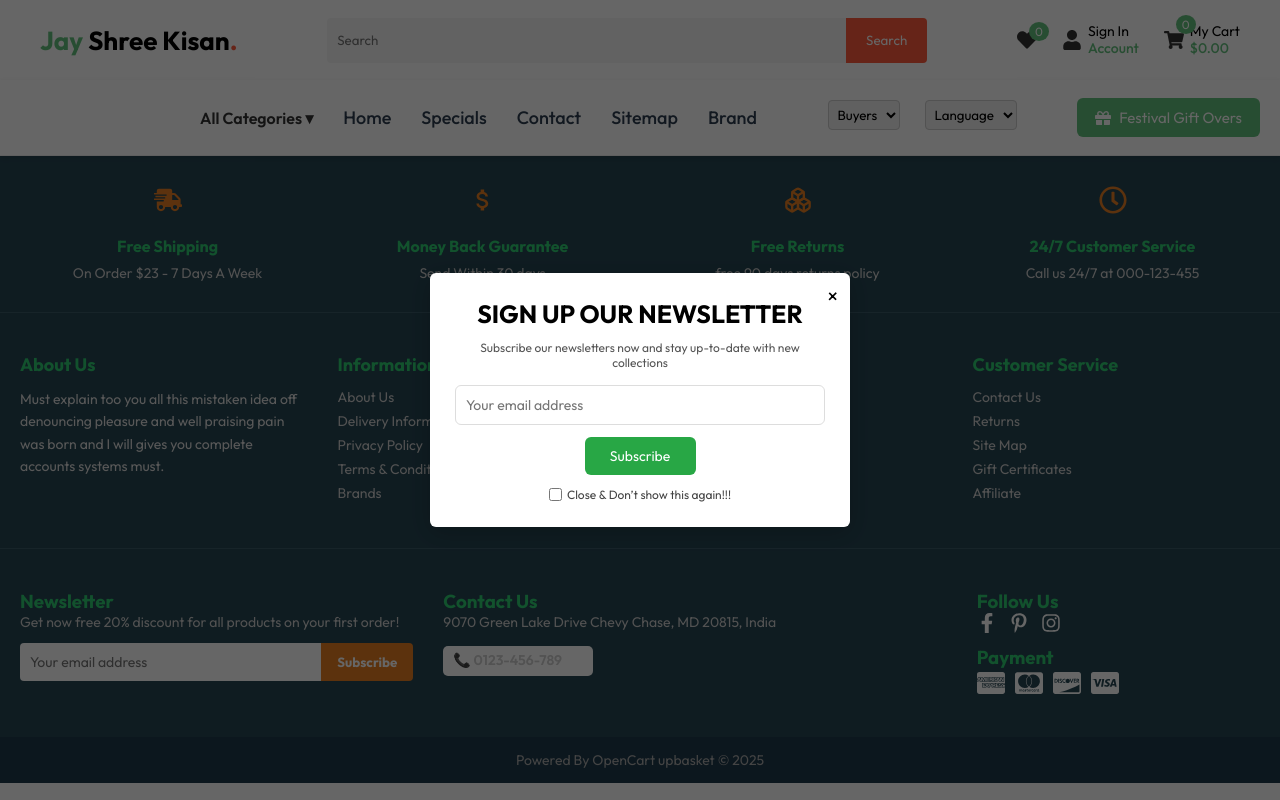
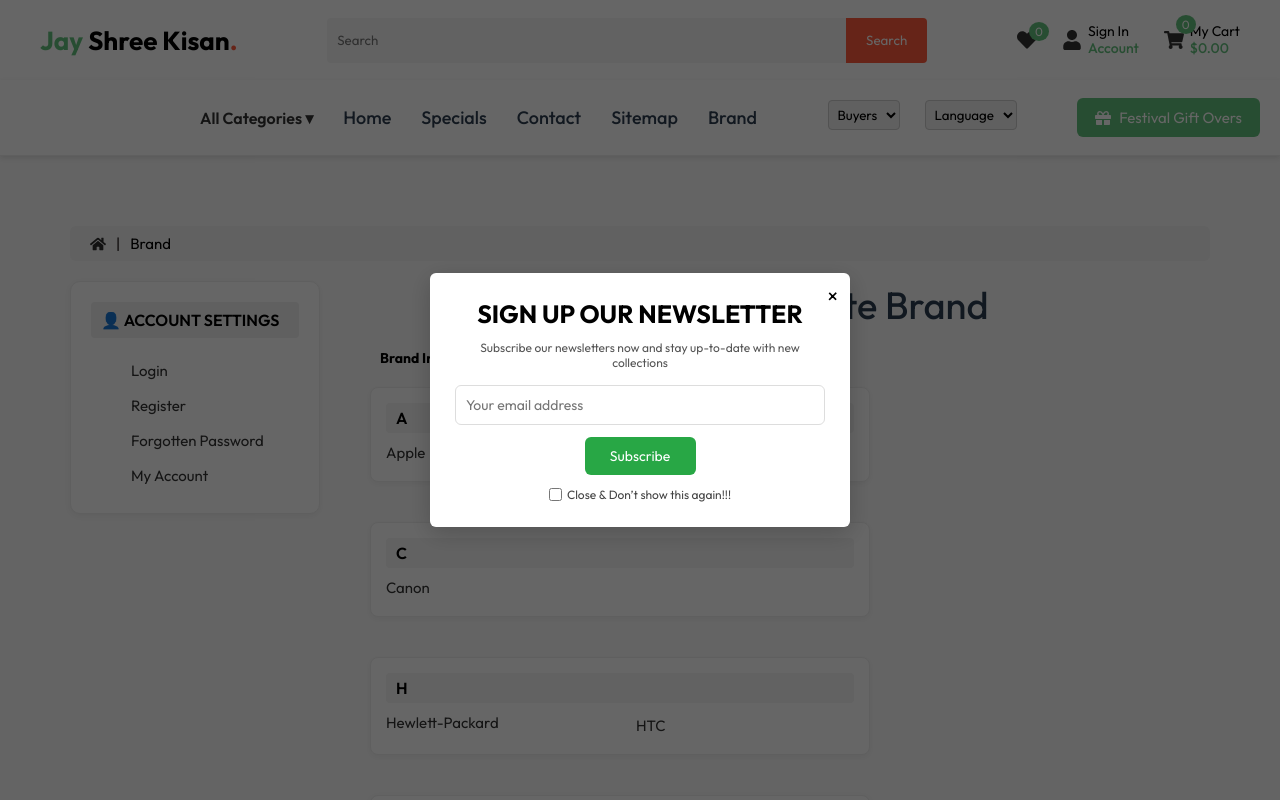
Before and after one commit to bhishmnarayan124-creator/Jay-Shree-Kishan, a React (Vite) app: page /brandPage in a window 1280 px wide. Shown: the top 800 px of the page. Built offline with nearby package versions, Linux system fonts and the light colour scheme.

Commit message:
dipanshu

```diff
--- a/src/App.jsx
+++ b/src/App.jsx
@@ -10,6 +10,7 @@
 import ProductPage from './component/ProductPage/ProductPage'
 import PopupModal from './component/PopupModal/PopupModal'
 import AccountPage from './component/AccountPage/AccountPage'
+import BrandPage from './component/brand/BrandPage'
 
 const App = () => {
   return (
@@ -22,7 +23,7 @@
       <Route path='/' element={<Home/>}/>
       <Route path='/contact' element={<Contact/>}/>
       <Route path='/productpage' element={<ProductPage/>}/>
-      <Route path='/accountPage' element={<AccountPage/>}/>
+      <Route path='/brandPage' element={<BrandPage/>}/>
      </Routes>
 
       <Footer/>
--- a/src/component/MenuBar/MenuBar.jsx
+++ b/src/component/MenuBar/MenuBar.jsx
@@ -68,7 +68,7 @@
         <li><a href="#">Specials</a></li>
         <li><Link to="/contact">Contact</Link></li>
         <li><a href="#">Sitemap</a></li>
-        <li><a href="#">Brand</a></li>
+        <li><Link to='/brandPage'> Brand</Link></li>
       </ul>
 
       <div className="product-header">
--- a/src/component/brand/BrandPage.css
+++ b/src/component/brand/BrandPage.css
@@ -31,8 +31,9 @@
 .sidebar-title {
   font-size: 16px;
   font-weight: 600;
-  color: #2c2c2c;
+  color: #000000;
   margin-bottom: 15px;
+  background-color: #f0f0f0;
 }
 
 .sidebar-list {
```
